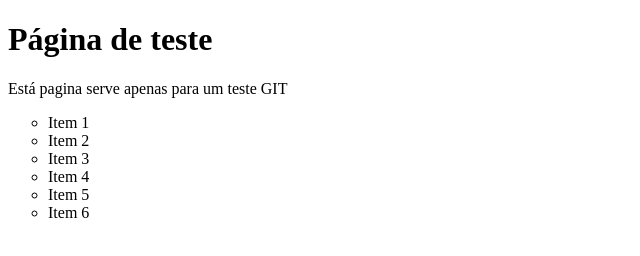
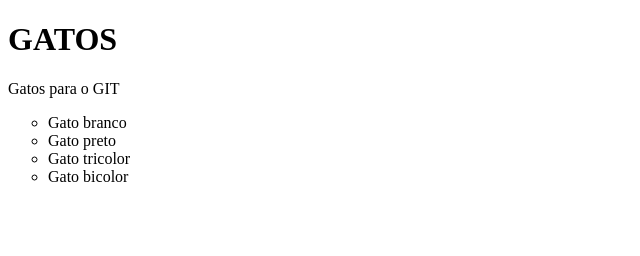
Before and after one commit to 8arboza/Repositorio3, a plain HTML site: page index.html in a window 1280 px wide. Shown: the whole page, without its empty margins (0-640 px from the left). Drawn offline with Linux system fonts and the light colour scheme.

Commit message:
Lista Gatos

```diff
--- a/index.html
+++ b/index.html
@@ -7,15 +7,14 @@
         <title>GIT REPOSITORIO</title>
     </head>
     <body>
-        <h1><strong>Página de teste</strong></h1>
-        <p>Está pagina serve apenas para um teste GIT</p>
+        <h1><strong>GATOS</strong></h1>
+        <p>Gatos para o GIT</p>
         <ul type="Circle">
-            <li>Item 1</li>
-            <li>Item 2</li>
-            <li>Item 3</li>
-            <li>Item 4</li>
-            <li>Item 5</li>
-            <li>Item 6</li>
+            <li>Gato branco</li>
+            <li>Gato preto</li>
+            <li>Gato tricolor</li>
+            <li>Gato bicolor</li>
+
         </ul>
     </body>
 </html>
```
